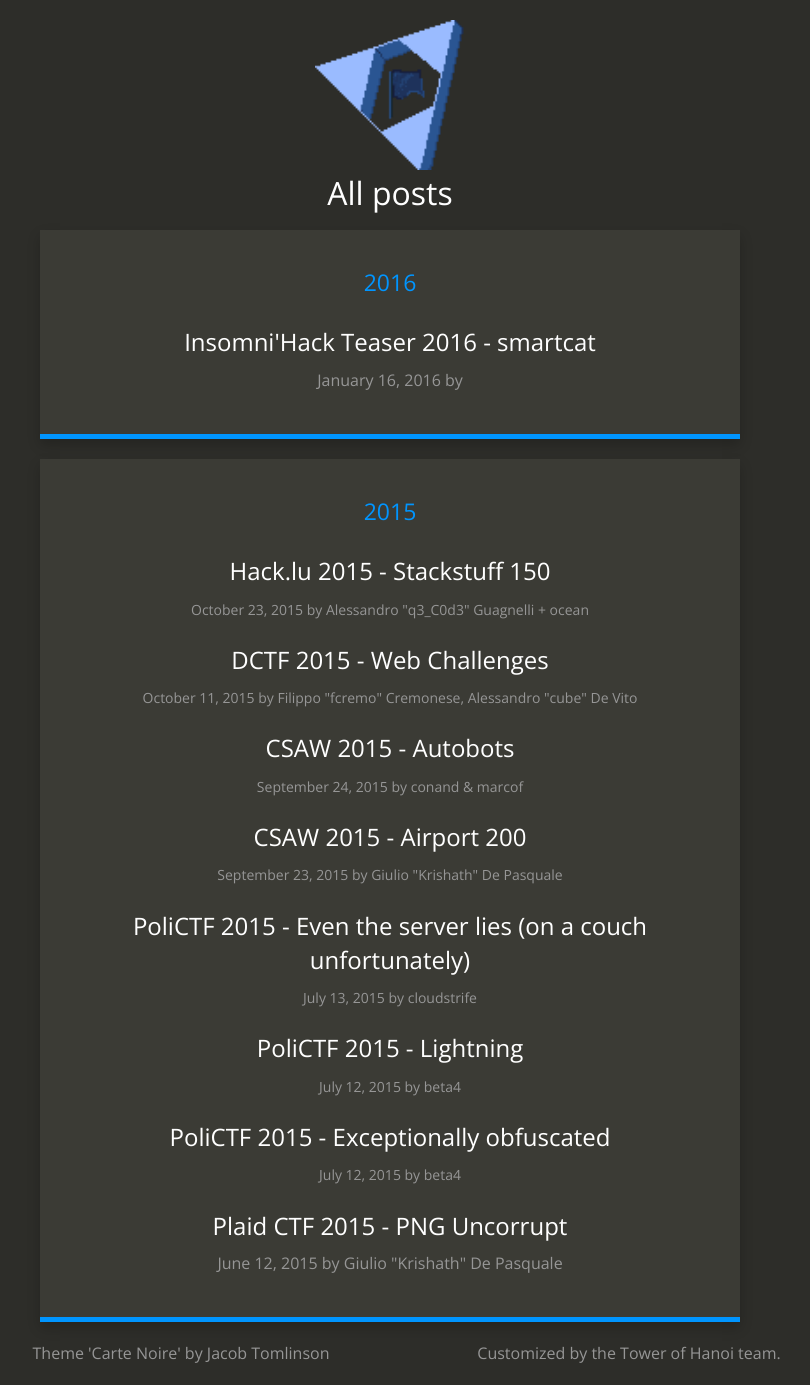
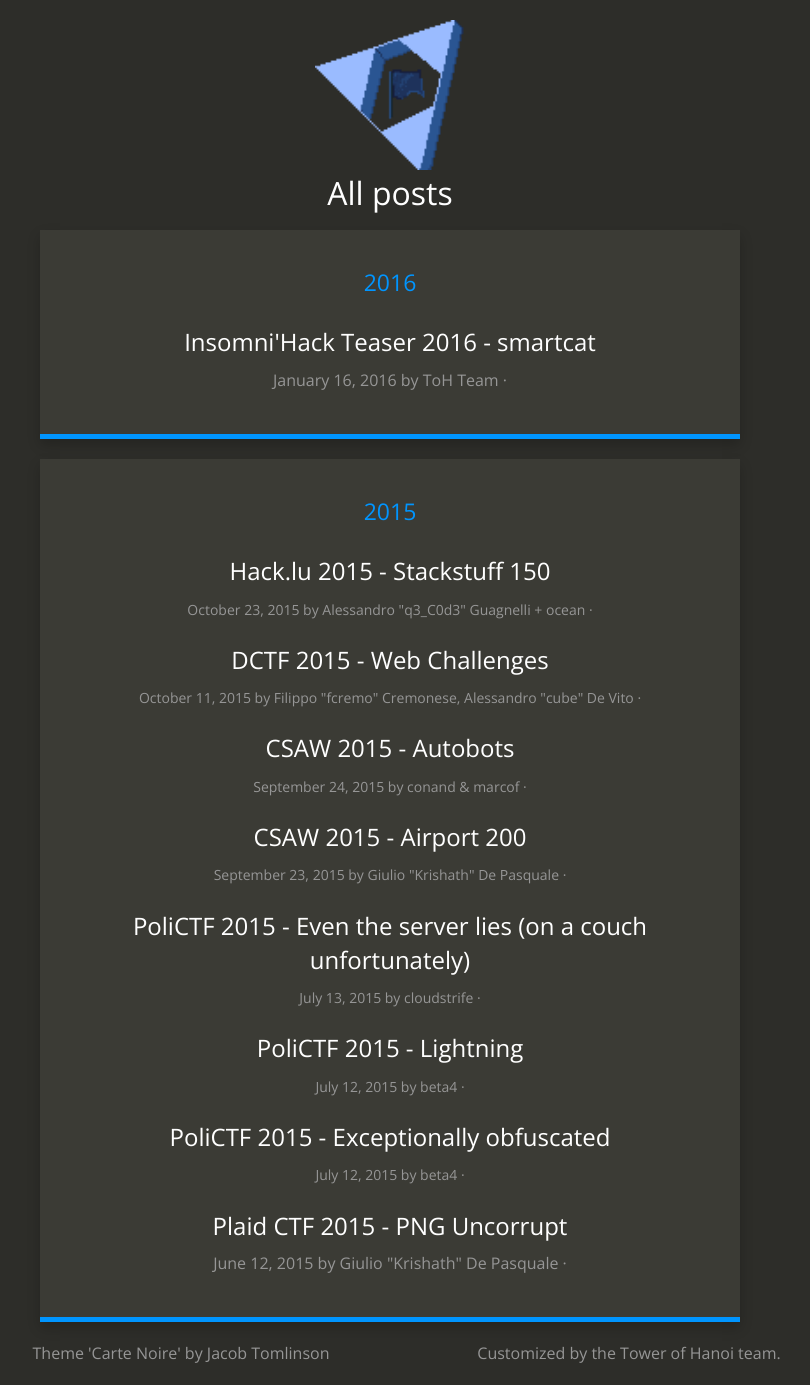
Before and after one commit to TowerofHanoi/towerofhanoi.github.io, a Jekyll site: the page built from posts/index.html, in a window 1280 px wide. Shown: the whole page, without its empty margins (235-1045 px from the left). Built offline with Jekyll 4.4.1, drawn with Linux system fonts in a browser that asks for light colours; nearby versions of some CDN libraries; comment, search, counter and statistics services are not loaded.

Commit message:
Comments count

```diff
--- a/posts/index.html
+++ b/posts/index.html
@@ -25,7 +25,7 @@
           <a href="{{ post.url | prepend: site.baseurl }}">{{ post.title }}</a>
 
           <br>
-          <small>{{ post.date | date: "%B %-d, %Y" }} by {{ post.author }}</small>
+          <small>{{ post.date | date: "%B %-d, %Y" }} by {% if post.author %}{{ post.author }}{% else %}ToH Team{% endif %} &middot; <a href="{{ post.url }}#disqus_thread" style="color: #969696;"></a></small>
         </li>
         {% if forloop.last %}
       </ul>
```
